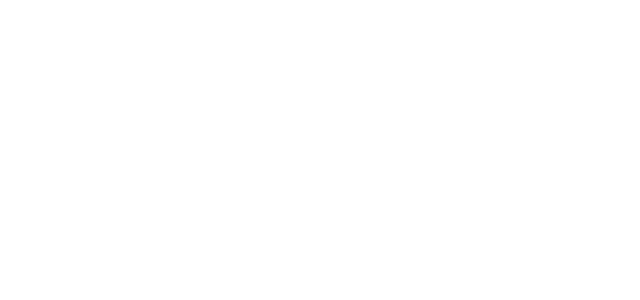
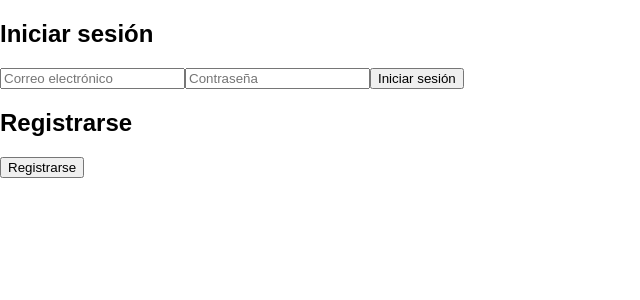
Before and after one commit to Zero9BSC/GreenLeaf-Market, a React (Create React App) app in the folder ecommerce-web/: page /login in a window 1280 px wide. Shown: the top 300 px of the page, without its empty margins (0-640 px from the left). Built offline with nearby package versions, Linux system fonts and the light colour scheme.

Commit message:
feat(ecommerce-web(Login/Sign up)): Login and Sign up implementation
Initial implementation of login and user registrations with firebase

```diff
--- a/ecommerce-web/package.json
+++ b/ecommerce-web/package.json
@@ -6,6 +6,7 @@
     "@testing-library/jest-dom": "^5.17.0",
     "@testing-library/react": "^13.4.0",
     "@testing-library/user-event": "^13.5.0",
+    "firebase": "^10.5.1",
     "react": "^18.2.0",
     "react-dom": "^18.2.0",
     "react-router-dom": "^5.2.0",
--- a/ecommerce-web/src/App.js
+++ b/ecommerce-web/src/App.js
@@ -2,6 +2,7 @@
 import { BrowserRouter as Router, Route, Switch } from 'react-router-dom';
 import Home from './pages/Home';
 import Cart from './pages/Cart';
+import Login from './pages/Login';
 import '../src/styles/globalStyles.css';
 
 const App = () => {
@@ -11,6 +12,7 @@
         <Switch>
           <Route exact path="/" component={Home} />
           <Route path="/cart" component={Cart} />
+          <Route path="/login" component={Login} />
         </Switch>
       </div>
     </Router>
--- a/ecommerce-web/src/components/Header.js
+++ b/ecommerce-web/src/components/Header.js
@@ -22,6 +22,9 @@
               {cartItemCount > 0 && <span className="cart-count">{cartItemCount}</span>}
             </Link>
           </li>
+          <li>
+            <Link to="/login">Login or Register</Link>
+          </li>
         </ul>
       </nav>
     </header>
--- /dev/null
+++ b/ecommerce-web/src/config/firebase.js
@@ -0,0 +1,21 @@
+import { initializeApp } from 'firebase/app';
+import { getAuth } from 'firebase/auth';
+import { getFirestore } from 'firebase/firestore';
+
+const firebaseConfig = {
+    apiKey: "AIzaSyBlHz7lu1cfKisH4DahKB9of1lnONfYpHI",
+    authDomain: "greenleaf-market.firebaseapp.com",
+    projectId: "greenleaf-market",
+    storageBucket: "greenleaf-market.appspot.com",
+    messagingSenderId: "704056511228",
+    appId: "1:704056511228:web:66d09caa65808986a62579",
+    measurementId: "G-0H1H2ZGYY1"
+};
+
+// Inicializar Firebase
+const app = initializeApp(firebaseConfig);
+const auth = getAuth(app);
+const db = getFirestore(app);
+
+export { auth, db };
+export default app;
--- /dev/null
+++ b/ecommerce-web/src/pages/Login.js
@@ -0,0 +1,51 @@
+import React, { useState } from 'react';
+import { signInWithEmailAndPassword, createUserWithEmailAndPassword } from 'firebase/auth';
+import { auth } from '../config/firebase';
+
+const Login = () => {
+    const [email, setEmail] = useState('');
+    const [password, setPassword] = useState('');
+
+    const handleLogin = () => {
+        signInWithEmailAndPassword(auth, email, password)
+            .then((userCredential) => {
+                // Usuario autenticado
+                const user = userCredential.user;
+                console.log('Usuario autenticado:', user);
+            })
+            .catch((error) => {
+                // Error de autenticación
+                const errorCode = error.code;
+                const errorMessage = error.message;
+                console.error('Error de autenticación:', errorCode, errorMessage);
+            });
+    };
+
+    const handleRegister = () => {
+        createUserWithEmailAndPassword(auth, email, password)
+            .then((userCredential) => {
+                // Usuario registrado
+                const user = userCredential.user;
+                console.log('Usuario registrado:', user);
+            })
+            .catch((error) => {
+                // Error de registro
+                const errorCode = error.code;
+                const errorMessage = error.message;
+                console.error('Error de registro:', errorCode, errorMessage);
+            });
+    };
+
+    return (
+        <div>
+            <h2>Iniciar sesión</h2>
+            <input type="text" placeholder="Correo electrónico" value={email} onChange={(e) => setEmail(e.target.value)} />
+            <input type="password" placeholder="Contraseña" value={password} onChange={(e) => setPassword(e.target.value)} />
+            <button onClick={handleLogin}>Iniciar sesión</button>
+            <h2>Registrarse</h2>
+            <button onClick={handleRegister}>Registrarse</button>
+        </div>
+    );
+};
+
+export default Login;
```
Also changed, not shown: 1 other file (tests, documents, lock files or other folders).
